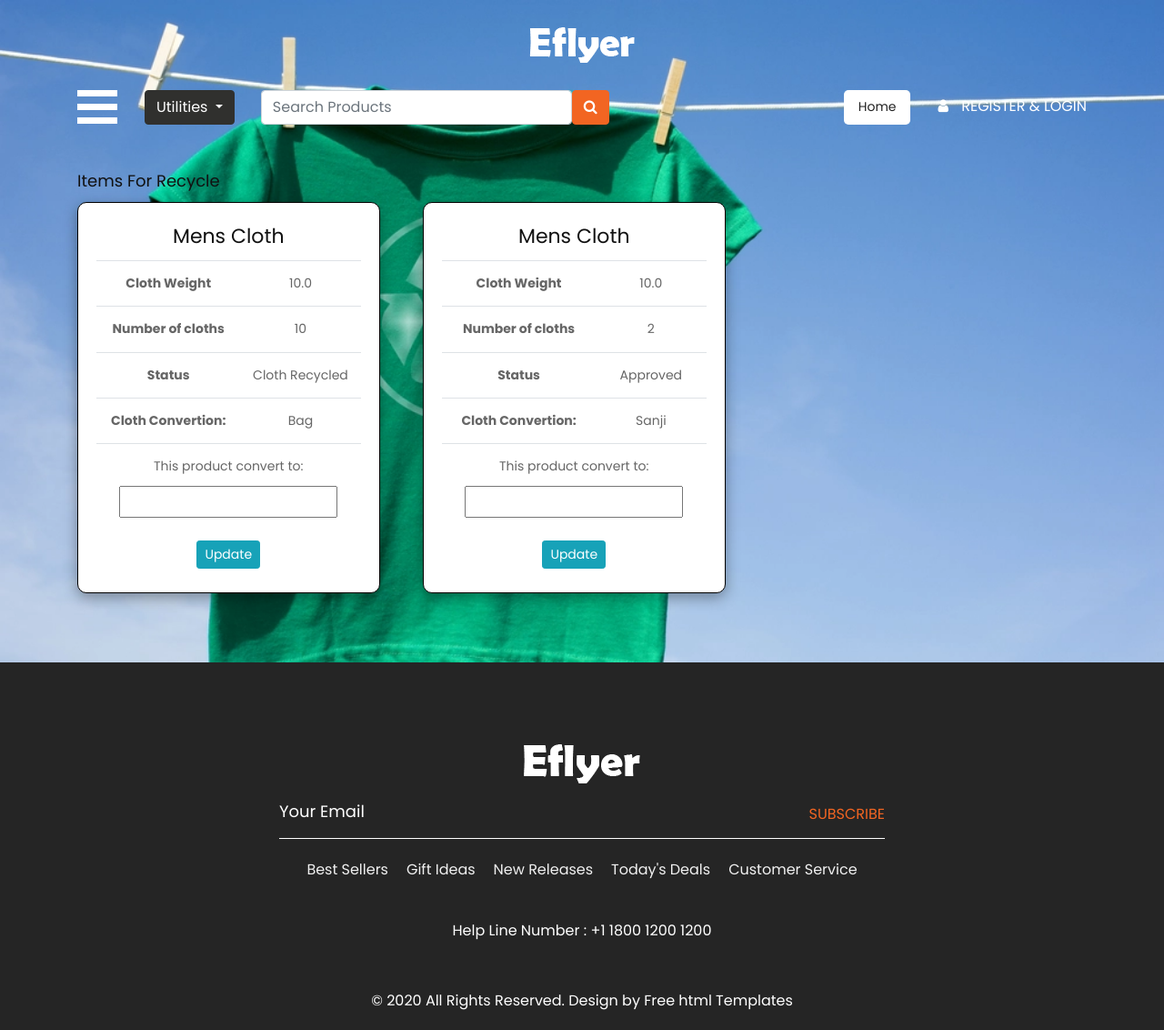
After one commit to pramodthundathil/recycling_ecom, a Django app: page /ClothForRecycle in a window 1280 px wide. The commit adds this page. Shown: the whole page at 91% size. Run offline with Django 3.2, Linux system fonts and the light colour scheme; data comes from the database, SQL or seed files in the repository; both versions use the stored data as it was after the commit; some libraries are stand-ins or nearby versions.

Commit message:
reycycler edit

```diff
--- a/AdminApp/urls.py
+++ b/AdminApp/urls.py
@@ -27,5 +27,7 @@ urlpatterns = [
     path("Checkoutwithpoints",views.Checkoutwithpoints,name="Checkoutwithpoints"),
     path("UplaodTutorialVideos",views.UplaodTutorialVideos,name="UplaodTutorialVideos"),
     path("SearchByName",views.SearchByName,name="SearchByName"),
+    path("ClothForRecycle",views.ClothForRecycle,name="ClothForRecycle"),
+    path("UpdateReStatus/<int:pk>",views.UpdateReStatus,name="UpdateReStatus")
 
 ]
--- a/AdminApp/views.py
+++ b/AdminApp/views.py
@@ -289,24 +289,29 @@ def ViewAddress(request,pk):
 
 def Checkoutwithpoints(request):
     cartitems = CartItems.objects.filter(user = request.user)
-    UserPro = UserProfile.objects.get(user = request.user)
-    points = 0
-    for item in cartitems:
-        points = points + item.product.point
-    if points > UserPro.points:
-        messages.info(request,"You Dont Have Points To Purchase The item")
-        return redirect("Cart")
+    if UserProfile.objects.filter(user = request.user).exists():
+        UserPro = UserProfile.objects.get(user = request.user)
+        points = 0
+        for item in cartitems:
+            points = points + item.product.point
+        if points > UserPro.points:
+            messages.info(request,"You Dont Have Points To Purchase The item")
+            return redirect("Cart")
+        else:
+            cart = CartItems.objects.filter(user = request.user)
+            total = 0
+            for items in cart:
+                ckout = CheckOuts.objects.create(Product = items.product,quantity = items.quantity,price = items.price,user = request.user, status = "Item Ordered")
+                ckout.save()
+                total = total + float(items.price)
+                items.delete()
+                UserPro.points = UserPro.points - points
+                UserPro.save()
+                return render(request,"Paymentconfirm.html")
     else:
-        cart = CartItems.objects.filter(user = request.user)
-        total = 0
-        for items in cart:
-            ckout = CheckOuts.objects.create(Product = items.product,quantity = items.quantity,price = items.price,user = request.user, status = "Item Ordered")
-            ckout.save()
-            total = total + float(items.price)
-            items.delete()
-            UserPro.points = UserPro.points - points
-            UserPro.save()
-            return render(request,"Paymentconfirm.html")
+        messages.info(request,"Please Upadate User Profile")
+        return redirect('Cart')
+
 
 def UplaodTutorialVideos(request):
     form = VideosAddForm()
@@ -328,3 +333,18 @@ def SearchByName(request):
         district = request.POST["val"]
         product = Product.objects.filter(name__contains = district)
         return render(request, "search.html",{"search":district,"product":product})
+
+def ClothForRecycle(request):
+    rcitems = RecycleCloth.objects.filter(approvel = True)
+    context = {
+        "rcitems":rcitems
+    }
+    return render(request,"recyclepoduct.html",context)
+
+def UpdateReStatus(request,pk):
+    item = RecycleCloth.objects.get(id = pk)
+    if request.method == "POST":
+        rtype = request.POST["rtype"]
+        item.recycled_product = rtype
+        item.save()
+        return redirect('ClothForRecycle')
--- a/Home/models.py
+++ b/Home/models.py
@@ -10,6 +10,7 @@ class RecycleCloth(models.Model):
     rejection = models.BooleanField(default=False)
     status = models.CharField(max_length=255,null=True)
     user = models.ForeignKey(User,on_delete=models.CASCADE)
+    recycled_product = models.CharField(max_length=255,null=True,blank=True)
 
 class UserProfile(models.Model):
     user = models.ForeignKey(User,on_delete=models.CASCADE)
--- a/templates/clothrecycle.html
+++ b/templates/clothrecycle.html
@@ -120,6 +120,7 @@
                 <th>Approvels</th>
                 <th>Status</th>
                 <th>Points On Cloth</th>
+                <th>Cloth Convertion</th>
                 <th>Action</th>
             </tr>
             {% for i in data  %}
@@ -134,6 +135,7 @@
                 {% endif %}
                 <td>{{i.status}}</td>
                 <td>{{i.ponits}}</td>
+                <th>{{i.recycled_product}}</th>
                 <td><a href="" class="btn btn-outline-danger btn-sm">delete</a></td>
             </tr>
             {% endfor %}
--- a/templates/rcindex.html
+++ b/templates/rcindex.html
@@ -82,8 +82,8 @@
                     <div id="mySidenav" class="sidenav">
                         <a href="javascript:void(0)" class="closebtn" onclick="closeNav()">&times;</a>
                         <a href="{%url 'Index' %}">Home</a>
-                        <!-- <a href="{%url 'RecycleUserCloths' %}">Recycle Your Cloth</a>
-                     <a href="electronic.html">Buy Products</a> -->
+                      <a href="{%url 'ClothForRecycle' %}">Cloth For Recycle</a>
+                       <!-- <a href="electronic.html">Buy Products</a> -->
                         <!-- <a href="jewellery.html">Jewellery</a> -->
                     </div>
                     <span class="toggle_icon" onclick="openNav()"><img
--- /dev/null
+++ b/templates/recyclepoduct.html
@@ -0,0 +1,66 @@
+{% extends "rcindex.html" %}
+{% block content %}
+<style>
+    .items-recycle{
+        width: 95%;
+        height: 430px;
+        border:1px solid black;
+        background-color: white;
+        border-radius: 10px;
+        box-shadow: rgba(0, 0, 0, 0.35) 0px 5px 15px;
+        padding: 20px;
+        text-align: center;
+    }
+    .items-recycle input{
+        width: 90%;
+        padding: 3px;
+    }
+</style>
+
+<div class="container mt-5">
+    <h3>Items For Recycle</h3>
+    <div class="row">
+        {% for i in rcitems %}
+
+        <div class="col-md-4">
+            <div class="items-recycle">
+                <h2>{{i.clothcategory}}</h2>
+                <table class="table">
+                    <tr>
+                        <th>Cloth Weight</th>
+                        <td>{{i.clothweight}}</td>
+                    </tr>
+                    <tr>
+                        <th>Number of cloths</th>
+                        <td>{{i.numberofcloth}}</td>
+                    </tr>
+                    <tr>
+                        <th>Status</th>
+                        <td>{{i.status}}</td>
+                    </tr>
+                    <tr>
+                        <th>Cloth Convertion:</th>
+                        <td>{{i.recycled_product}}</td>
+                    </tr>
+                    <tr>
+                        <form action="{%url 'UpdateReStatus' i.id %}" method="post">
+                            {% csrf_token %}
+                        <td colspan="2">
+                            <label for="">This product convert to:</label>
+                            <input type="text" name="rtype" required> <br><br>
+                            <button type="submit" class="btn btn-info btn-sm">Update</button>
+                        </td>
+                    </form>
+                    </tr>
+                </table>
+
+            </div>
+
+        </div>
+        {% endfor %}
+    </div>
+
+</div>
+
+<br><br><br>
+{% endblock %}
```
Also changed, not shown: Home/migrations/0004_recyclecloth_recycled_product.py (added), db.sqlite3.
